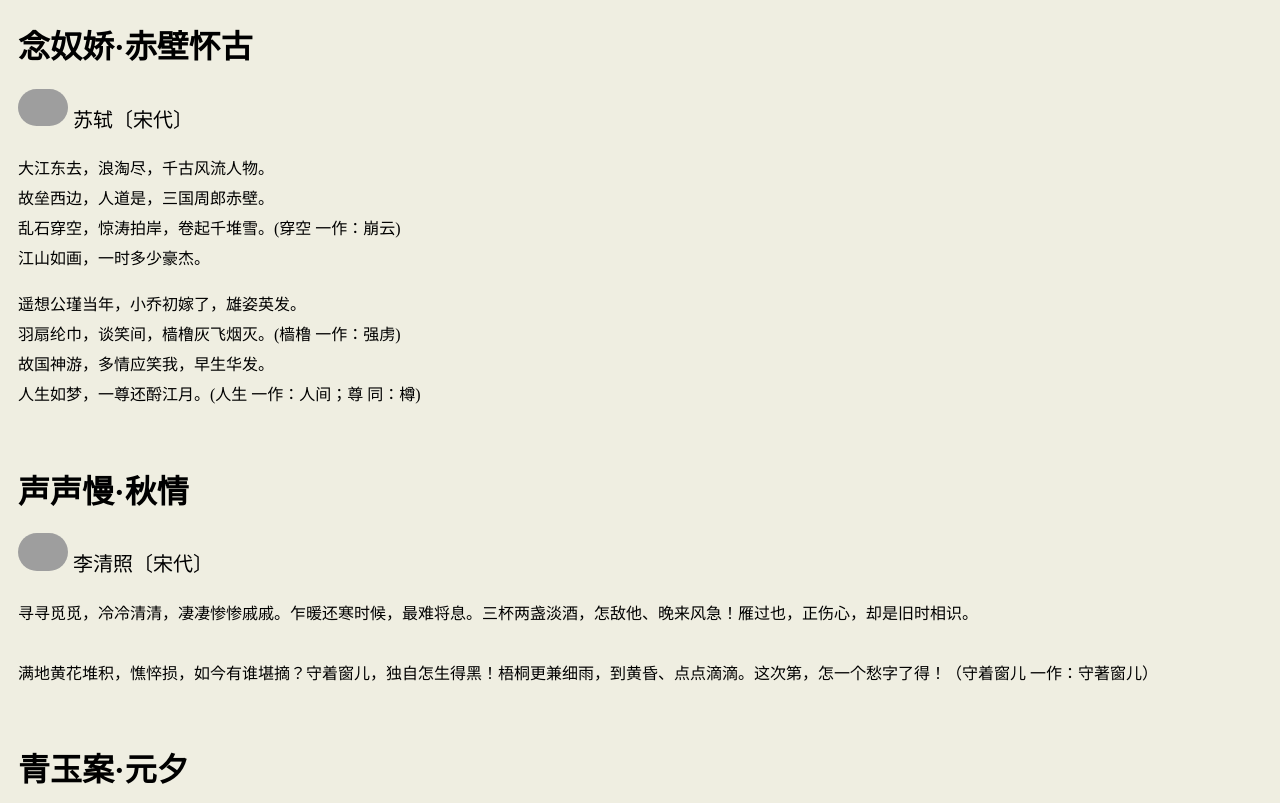
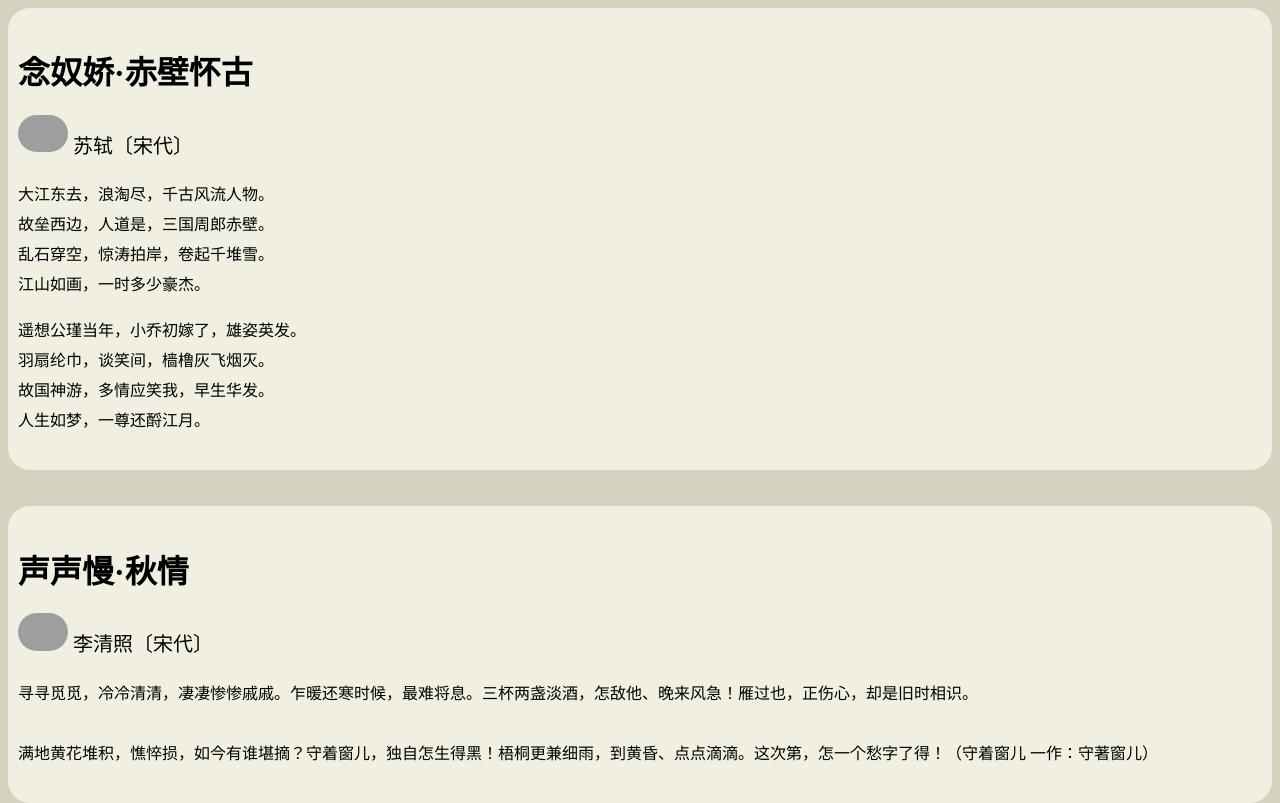
Before and after one commit to infinityMark/song_ci.github.io, a plain HTML site: page index.html in a window 1280 px wide. Shown: the top 803 px of the page. Drawn offline with Linux system fonts and the light colour scheme; grey boxes are pictures that could not be loaded.

Commit message:
Update index.html

```diff
--- a/index.html
+++ b/index.html
@@ -8,46 +8,61 @@
 
     <style>
         body{
-            background-color: #efeee1;
+            background-color: #d5d3bd;
         }
         img{
             width: 50px;
             border-radius: 50px;
         }
         p{
+            margin-left: 10px;
             line-height: 30px;
         }
 
         .word{
+            /* margin-left: 10px; */
+            background-color: #f0efe2;
+            border-radius: 22px;
+            width: auto;
+        }
+        h1{
             margin-left: 10px;
         }
     </style>
 </head>
 <body>
     <div class="word">
+        <br>
         <h1>念奴娇·赤壁怀古</h1>
         <p style="font-size: 20px;"><img src="https://raw.githubusercontent.com/infinityMark/random_article.github.io/main/sushi%20(1).jpg" alt="苏轼">&nbsp;苏轼〔宋代〕</p>
         <div class="contson" id="contson5fb51378286c">
-             <p>大江东去，浪淘尽，千古风流人物。<br>故垒西边，人道是，三国周郎赤壁。<br>乱石穿空，惊涛拍岸，卷起千堆雪。(穿空 一作：崩云)<br>江山如画，一时多少豪杰。</p><p>遥想公瑾当年，小乔初嫁了，雄姿英发。<br>羽扇纶巾，谈笑间，樯橹灰飞烟灭。(樯橹 一作：强虏)<br>故国神游，多情应笑我，早生华发。<br>人生如梦，一尊还酹江月。(人生 一作：人间；尊 同：樽) </p>
+            <p>大江东去，浪淘尽，千古风流人物。<br>故垒西边，人道是，三国周郎赤壁。<br>乱石穿空，惊涛拍岸，卷起千堆雪。<br>江山如画，一时多少豪杰。</p><p>遥想公瑾当年，小乔初嫁了，雄姿英发。<br>羽扇纶巾，谈笑间，樯橹灰飞烟灭。<br>故国神游，多情应笑我，早生华发。<br>人生如梦，一尊还酹江月。</p>
         </div>
+        <br>
     </div>
+    <br>
     <br>
 
     <div class="word">
+        <br>
         <h1>声声慢·秋情</h1>
         <p style="font-size: 20px;"><img src="https://raw.githubusercontent.com/infinityMark/random_article.github.io/main/liqingzhao.jpg" alt="李清照">&nbsp;李清照〔宋代〕</p>
         <div class="contson" id="contson5fb51378286c">
             <p>寻寻觅觅，冷冷清清，凄凄惨惨戚戚。乍暖还寒时候，最难将息。三杯两盏淡酒，怎敌他、晚来风急！雁过也，正伤心，却是旧时相识。<br><br> 满地黄花堆积，憔悴损，如今有谁堪摘？守着窗儿，独自怎生得黑！梧桐更兼细雨，到黄昏、点点滴滴。这次第，怎一个愁字了得！（守着窗儿 一作：守著窗儿）</p>
         </div>
+        <br>
     </div>
+    <br>
     <br>
 
     <div class="word">
+        <br>
         <h1>青玉案·元夕</h1>
         <p style="font-size: 20px;"><img src="https://raw.githubusercontent.com/infinityMark/random_article.github.io/main/xinqiji.jpg" alt="辛弃疾">&nbsp;辛弃疾〔宋代〕</p>
         <div class="contson" id="contson5fb51378286c">
             <p>东风夜放花千树，更吹落、星如雨。宝马雕车香满路。凤箫声动，玉壶光转，一夜鱼龙舞。</p><p>蛾儿雪柳黄金缕，笑语盈盈暗香去。众里寻他千百度，蓦然回首，那人却在，灯火阑珊处。</p>
         </div>
+        <br>
     </div>
     <br>
     <br>
```
Lines whose indentation alone changed are shown as unchanged.
